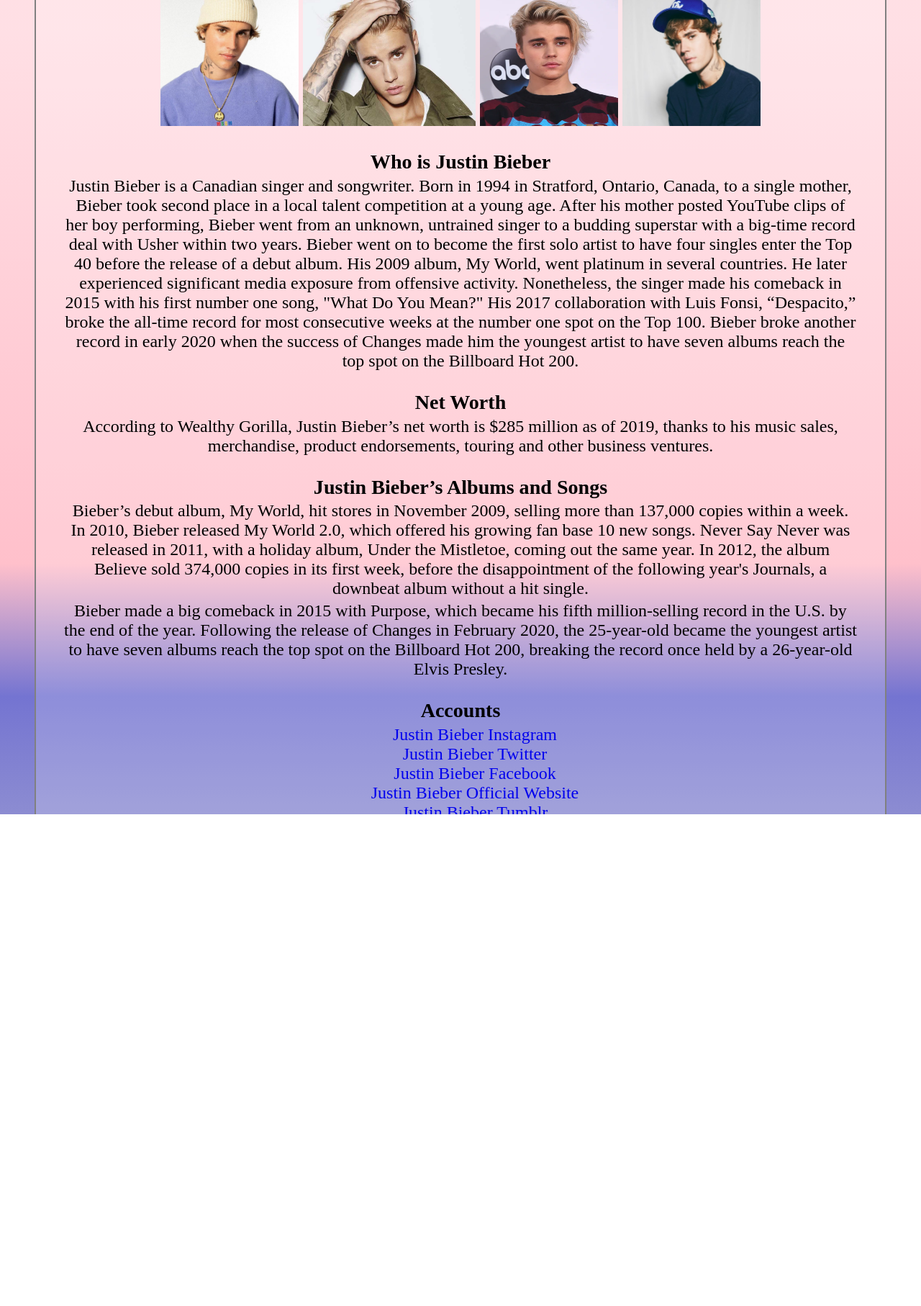
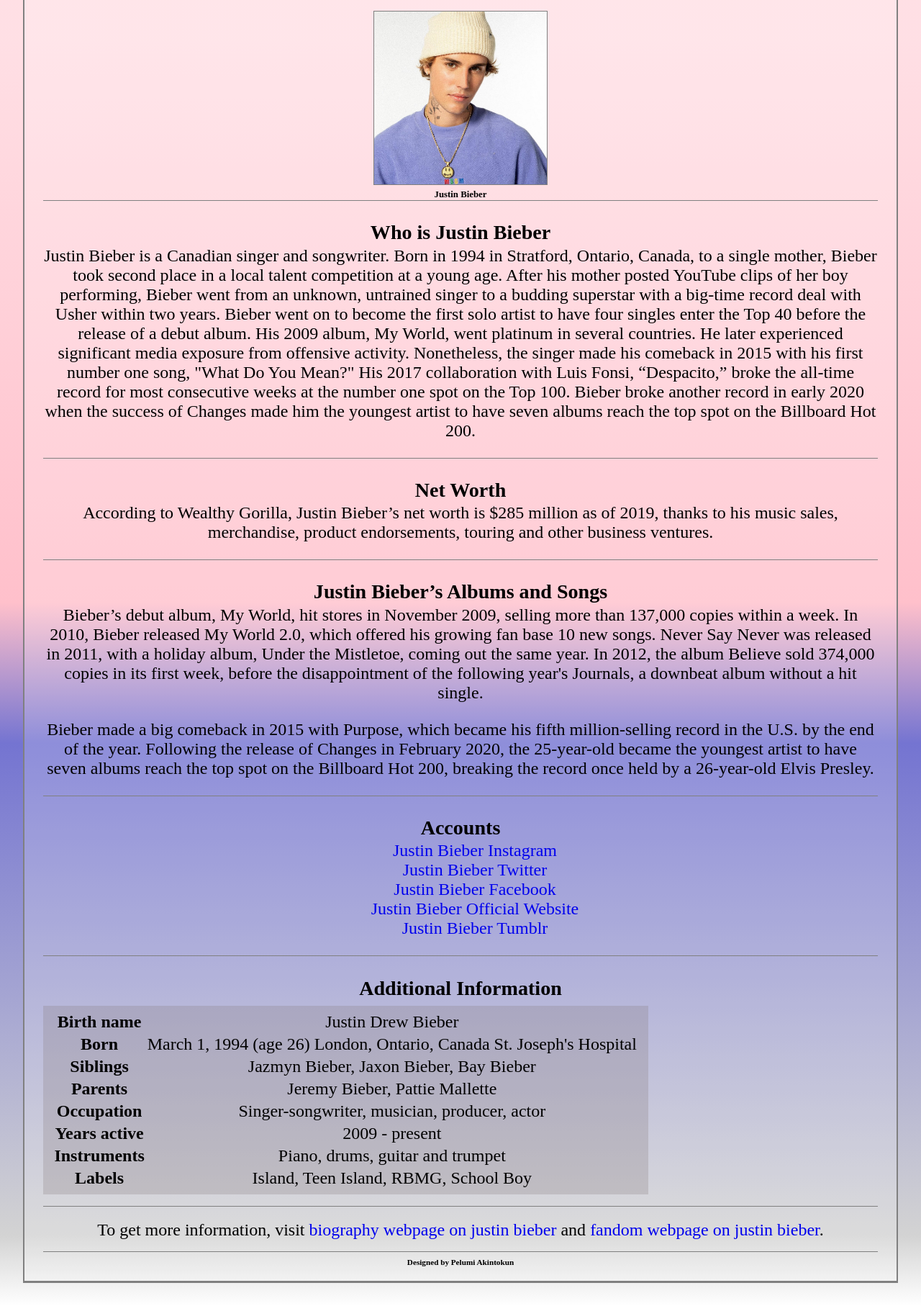
Before and after one commit to Timonwa/one-page-tribute-website, a plain HTML site: page index.html in a window 1280 px wide. Shown: the part 140-1954 px from the top of the page at 72% size. Before the commit the page ends 1846 px from the top, so only its background shows below. Drawn offline with Linux system fonts and the light colour scheme.

Commit message:
added css
moved the styling code from the html file to the newly added css file and reduced the pictures to one.  (made this edits for tribute page task of freecodecamp)

```diff
--- a/index.html
+++ b/index.html
@@ -1,79 +1,30 @@
 <!DOCTYPE html>
-<html lang="en" style="font-size: 24px;"
->
+<html lang="en">
   <head>
     <meta charset="UTF-8" />
     <meta http-equiv="X-UA-Compatible" content="IE=edge" />
     <meta name="viewport" content="width=device-width, initial-scale=1.0" />
+    <link rel="stylesheet" href="style.css" />
     <title>Tribute to Justin Bieber</title>
   </head>
-  <body
-    style="
-      text-align: center;
-      background-image: linear-gradient(
-        rgba(255, 192, 203, 0.507) 10%,
-        pink 50%,
-        #7474d1 60%,
-        lightgrey 95%,
-        white
-      );
-      background-repeat: no-repeat;
-      margin: 2rem;
-      border: solid grey 2px;
-    "
-  >
-    <div
-      id="body"
-      style="background-color: rgba(255, 255, 255, 0.185); padding: 1.2rem 1.6rem"
-    >
+  <body>
+    <div id="body">
       <!-- title of the page -->
-      <h2 id="title" style="text-decoration: underline; margin: 0 0 0.08rem;">
-        Tribute to Justin Bieber
-      </h2>
+      <h2 id="title">Tribute to Justin Bieber</h2>
       <!-- pictures of justin bieber -->
       <div id="img-div">
         <!-- pictures -->
-        <img
-          src="img/jb1.jpg"
-          alt="justin bieber"
-          id="img"
-          style="width: 8rem; height: 8rem"
-        />
+        <img src="img/jb1.jpg" alt="justin bieber" id="img" />
         <!-- picture caption -->
-        <caption id="img-caption"></caption>
-        <!-- pictures -->
-        <img
-          src="img/jb2.jpg"
-          alt="justin bieber"
-          id="img"
-          style="width: 10rem; height: 8rem"
-        />
-        <!-- picture caption -->
-        <caption id="img-caption"></caption>
-        <!-- pictures -->
-        <img
-          src="img/jb3.webp"
-          alt="justin bieber"
-          id="img"
-          style="width: 8rem; height: 8rem"
-        />
-        <!-- picture caption -->
-        <caption id="img-caption"></caption>
-        <!-- pictures -->
-        <img
-          src="img/jb4.jpg"
-          alt="justin bieber"
-          id="img"
-          style="width: 8rem; height: 8rem"
-        />
-        <!-- picture caption -->
-        <caption id="img-caption"></caption>
+        <figcaption id="img-caption">
+          Justin Bieber
+        </figcaption>
       </div>
       <section id="tribute-info">
         <!-- who is he -->
         <div>
-          <h3 style="margin-bottom: 0">Who is Justin Bieber</h3>
-          <p style="margin-top: 0.16rem">
+          <h3>Who is Justin Bieber</h3>
+          <p>
             Justin Bieber is a Canadian singer and songwriter. Born in 1994 in
             Stratford, Ontario, Canada, to a single mother, Bieber took second
             place in a local talent competition at a young age. After his mother
@@ -95,8 +46,8 @@
 
         <!-- net worth -->
         <div>
-          <h3 style="margin-bottom: 0">Net Worth</h3>
-          <p style="margin-top: 0.16rem">
+          <h3>Net Worth</h3>
+          <p>
             According to Wealthy Gorilla, Justin Bieber’s net worth is $285
             million as of 2019, thanks to his music sales, merchandise, product
             endorsements, touring and other business ventures.
@@ -105,8 +56,8 @@
 
         <!-- his album and songs -->
         <div>
-          <h3 style="margin-bottom: 0">Justin Bieber’s Albums and Songs</h3>
-          <p style="margin-top: 0.16rem; margin-bottom:0;">
+          <h3>Justin Bieber’s Albums and Songs</h3>
+          <p>
             Bieber’s debut album, My World, hit stores in November 2009, selling
             more than 137,000 copies within a week. In 2010, Bieber released My
             World 2.0, which offered his growing fan base 10 new songs. Never
@@ -115,7 +66,7 @@
             374,000 copies in its first week, before the disappointment of the
             following year's Journals, a downbeat album without a hit single.
           </p>
-          <p style="margin-top: 0.16rem">
+          <p>
             Bieber made a big comeback in 2015 with Purpose, which became his
             fifth million-selling record in the U.S. by the end of the year.
             Following the release of Changes in February 2020, the 25-year-old
@@ -127,40 +78,32 @@
 
         <!-- his accounts -->
         <div>
-          <h3 style="margin-bottom: 0">Accounts</h3>
-          <ul style="list-style: none; margin-top: 0.16rem">
+          <h3>Accounts</h3>
+          <ul>
             <li>
               <a
-                style="text-decoration: none"
-                href="https://www.photostags.com/user/justinbieber" target="_blank"
+                href="https://www.photostags.com/user/justinbieber"
+                target="_blank"
                 >Justin Bieber Instagram</a
               >
             </li>
             <li>
-              <a
-                style="text-decoration: none"
-                href="https://twitter.com/justinbieber" target="_blank"
+              <a href="https://twitter.com/justinbieber" target="_blank"
                 >Justin Bieber Twitter</a
               >
             </li>
             <li>
-              <a
-                style="text-decoration: none"
-                href="https://www.facebook.com/JustinBieber/" target="_blank"
+              <a href="https://www.facebook.com/JustinBieber/" target="_blank"
                 >Justin Bieber Facebook</a
               >
             </li>
             <li>
-              <a
-                style="text-decoration: none"
-                href="http://www.justinbiebermusic.com/" target="_blank"
+              <a href="http://www.justinbiebermusic.com/" target="_blank"
                 >Justin Bieber Official Website</a
               >
             </li>
             <li>
-              <a
-                style="text-decoration: none"
-                href="http://justinbieber.tumblr.com/" target="_blank"
+              <a href="http://justinbieber.tumblr.com/" target="_blank"
                 >Justin Bieber Tumblr</a
               >
             </li>
@@ -168,24 +111,19 @@
         </div>
 
         <!-- additional info -->
-        <div>
-          <h3 style="margin-bottom: 0px">Additional Information</h3>
-          <div style="margin-top: 0.16rem">
-            <table
-              style="
-                background-color: rgba(133, 119, 119, 0.26);
-                padding: 0.4rem 0.8rem;
-              "
-            >
+        <div id="add-info">
+          <h3>Additional Information</h3>
+          <div id="table">
+            <table>
               <tbody>
                 <tr>
-                  <td style="font-weight: bold">Birth name</td>
+                  <td class="td-hdr">Birth name</td>
                   <td>Justin Drew Bieber</td>
                 </tr>
               </tbody>
               <tbody>
                 <tr>
-                  <td style="font-weight: bold">Born</td>
+                  <td class="td-hdr">Born</td>
                   <td>
                     March 1, 1994 (age 26) London, Ontario, Canada St. Joseph's
                     Hospital
@@ -194,37 +132,37 @@
               </tbody>
               <tbody>
                 <tr>
-                  <td style="font-weight: bold">Siblings</td>
+                  <td class="td-hdr">Siblings</td>
                   <td>Jazmyn Bieber, Jaxon Bieber, Bay Bieber</td>
                 </tr>
               </tbody>
               <tbody>
                 <tr>
-                  <td style="font-weight: bold">Parents</td>
+                  <td class="td-hdr">Parents</td>
                   <td>Jeremy Bieber, Pattie Mallette</td>
                 </tr>
               </tbody>
               <tbody>
                 <tr>
-                  <td style="font-weight: bold">Occupation</td>
+                  <td class="td-hdr">Occupation</td>
                   <td>Singer-songwriter, musician, producer, actor</td>
                 </tr>
               </tbody>
               <tbody>
                 <tr>
-                  <td style="font-weight: bold">Years active</td>
+                  <td class="td-hdr">Years active</td>
                   <td>2009 - present</td>
                 </tr>
               </tbody>
               <tbody>
                 <tr>
-                  <td style="font-weight: bold">Instruments</td>
+                  <td class="td-hdr">Instruments</td>
                   <td>Piano, drums, guitar and trumpet</td>
                 </tr>
               </tbody>
               <tbody>
                 <tr>
-                  <td style="font-weight: bold">Labels</td>
+                  <td class="td-hdr">Labels</td>
                   <td>Island, Teen Island, RBMG, School Boy</td>
                 </tr>
               </tbody>
@@ -233,33 +171,27 @@
         </div>
 
         <!-- links for more info -->
-        <p style="margin: 1.2rem 0;">
+        <div id="more-info">
           To get more information, visit
           <a
-                style="text-decoration: none"
             href="https://www.biography.com/musician/justin-bieber"
             target="_blank"
             id="tribute-link"
             >biography webpage on justin bieber</a
-              > and
+          >
+          and
           <a
-                style="text-decoration: none"
             href="https://justinbieber.fandom.com/wiki/Justin_Bieber"
             target="_blank"
             id="tribute-link"
             >fandom webpage on justin bieber</a
-              >.</p>
-
-        <!-- my sidehustle info -->
-        <div id="user-info" style="border-top: solid grey 1px; font-size:0.7rem; padding: 0.4rem;">
-          <h3 style="margin-bottom: 0.16rem; margin-top:0; text-decoration: underline;">Intern Information</h3>
-            <span style="margin: 0.04rem;"><strong>Name: </strong>Pelumi Akintokun</span>
-            <span style="margin: 0.04rem;"><strong>Track: </strong>Frontend Web Development</span>
-            <span style="margin: 0.04rem;"><strong>Level: </strong>1</span>
-            <span style="margin: 0.04rem;"><strong>Email: </strong>pweetieangel07@gmail.com</span>
-            <span style="margin: 0.04rem;"><strong>Username: </strong>Timonwa</span>
+          >.
         </div>
       </section>
+
+      <footer>
+        <p>Designed by Pelumi Akintokun</p>
+      </footer>
     </div>
   </body>
 </html>
--- /dev/null
+++ b/style.css
@@ -0,0 +1,78 @@
+/* body tag */
+body {
+  margin: 0 0 0.08rem;
+  font-size: 24px;
+  text-align: center;
+  background-image: linear-gradient(
+    rgba(255, 192, 203, 0.507) 10%,
+    pink 50%,
+    #7474d1 60%,
+    lightgrey 95%,
+    white
+  );
+  background-repeat: no-repeat;
+  margin: 2rem;
+  border: solid grey 2px;
+}
+/* body div */
+#body {
+  background-color: rgba(255, 255, 255, 0.185);
+  padding: 1.2rem 1.6rem;
+}
+/* title of the page */
+#title {
+  text-decoration: underline;
+}
+/* all section headers */
+div {
+  border-bottom: solid grey 1px;
+}
+/* image of the tribute person */
+#img {
+  border: solid grey 1px;
+  max-width: 100%;
+  max-height: 15rem;
+}
+#img-caption {
+  font-size: 0.8rem;
+  font-weight: bold;
+}
+h3 {
+  margin-bottom: 0;
+}
+/* all section paragraphs */
+p {
+  margin-top: 0.16rem;
+}
+/* list styles */
+ul {
+  list-style: none;
+  margin-top: 0.16rem;
+}
+a {
+  text-decoration: none;
+}
+#table {
+  border: none;
+}
+table {
+  background-color: rgba(133, 119, 119, 0.26);
+  padding: 0.4rem 0.8rem;
+  margin: 0.5rem 0 1rem;
+}
+.td-hdr {
+  font-weight: bold;
+}
+/* more info links */
+#more-info {
+  margin: 1.2rem 0 0;
+  padding-bottom: 1rem;
+}
+
+footer,
+footer>p {
+  font-weight: bold;
+  font-size: 0.7rem;
+  margin: 0.5rem 0 0;
+  padding: 0;
+}
```
Lines whose indentation alone changed are shown as unchanged.
